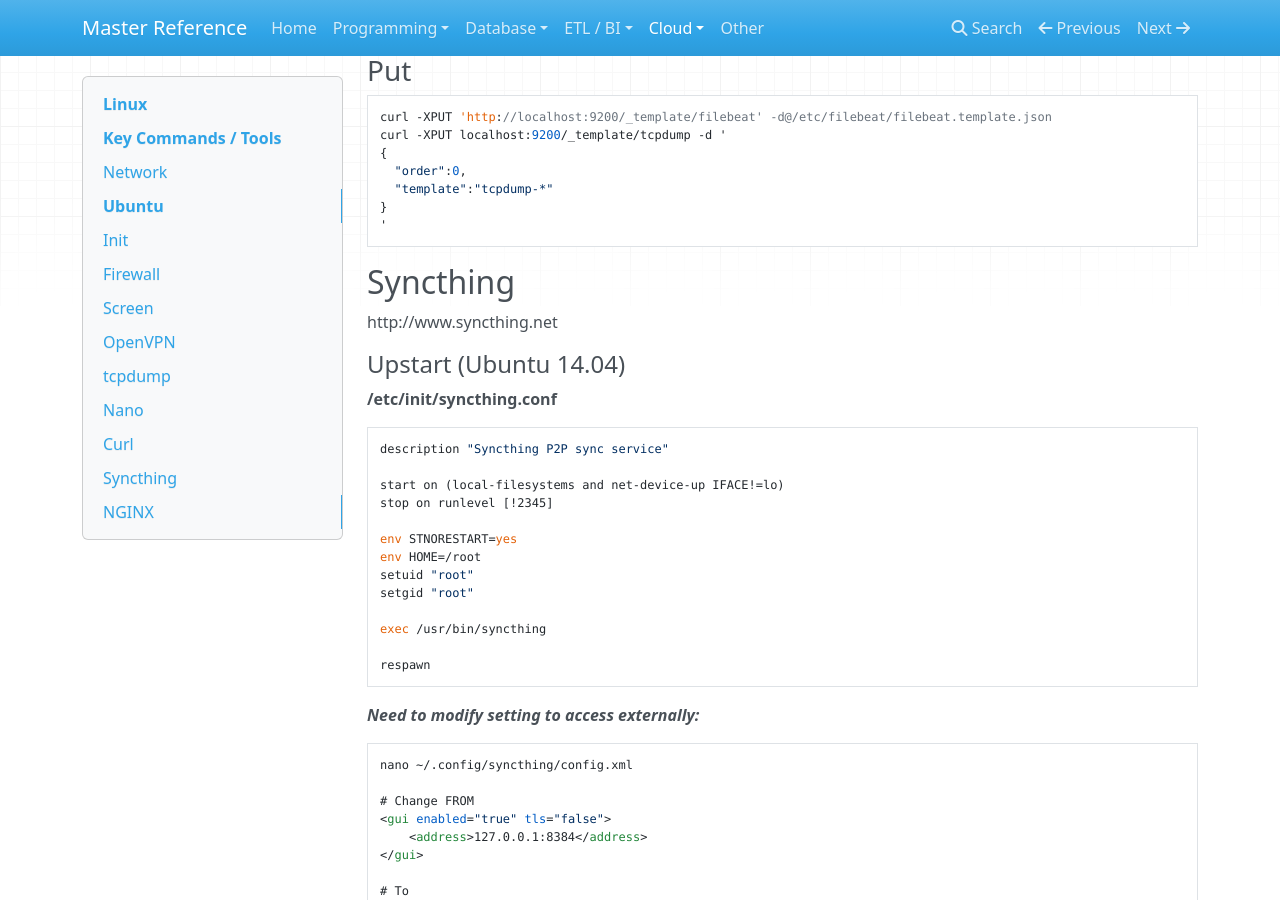
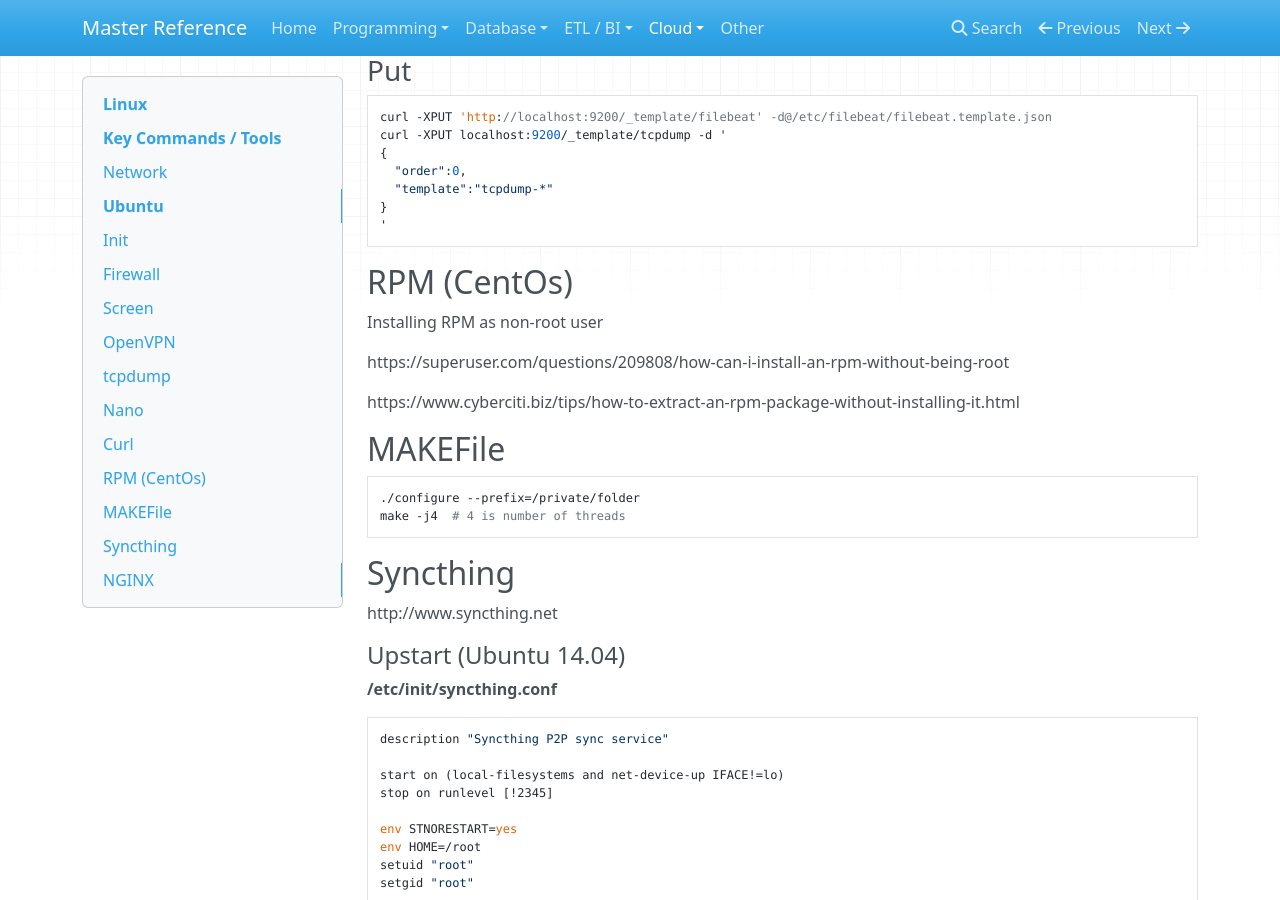
Before and after one commit to flarco/ref-docs, an MkDocs documentation site: the page built from docs/cloud/linux.md, in a window 1280 px wide and 900 px high, scrolled down 4653 px. Built offline with MkDocs 1.6.1, drawn with Linux system fonts in a browser that asks for light colours; nearby versions of some CDN libraries; old or Windows-style settings are respelled for this version of MkDocs.

Commit message:
Update linux.md

````diff
--- a/docs/cloud/linux.md
+++ b/docs/cloud/linux.md
@@ -244,6 +244,23 @@ curl -XPUT localhost:9200/_template/tcpdump -d '
 '
 ```
 
+
+## RPM (CentOs)
+
+Installing RPM as non-root user
+
+https://superuser.com/questions/209808/how-can-i-install-an-rpm-without-being-root
+
+https://www.cyberciti.biz/tips/how-to-extract-an-rpm-package-without-installing-it.html
+
+
+## MAKEFile
+
+```bash
+./configure --prefix=/private/folder
+make -j4  # 4 is number of threads
+```
+
 ## Syncthing
 
 http://www.syncthing.net
````
